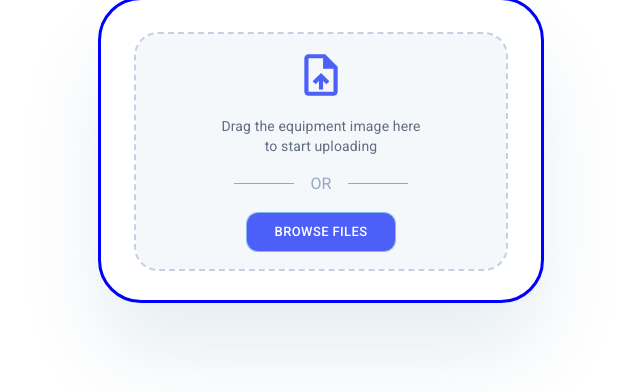
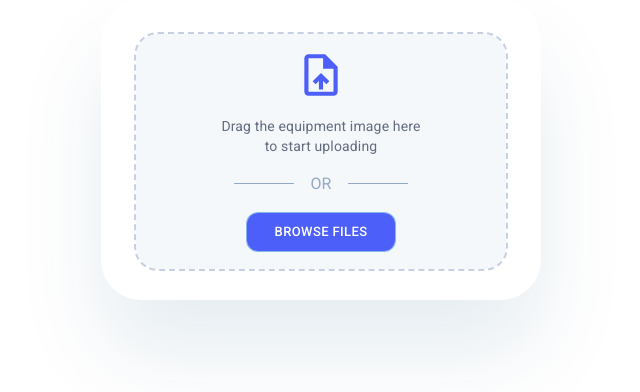
Before and after one commit to AckonSamuel/labs_frontend, a React (Create React App) app: page /upload-image in a window 1280 px wide. Shown: the top 392 px of the page, without its empty margins (319-959 px from the left). Built offline with nearby package versions, Linux system fonts and the light colour scheme.

Commit message:
Code refactor

```diff
--- a/src/components/upload-equipment-images/index.jsx
+++ b/src/components/upload-equipment-images/index.jsx
@@ -14,7 +14,7 @@ const UploadBox = () => {
         width: 440,
         height: 300,
         opacity: '1',
-        outline: 'solid blue',
+
         margin: 'auto',
 
     }}>
```
